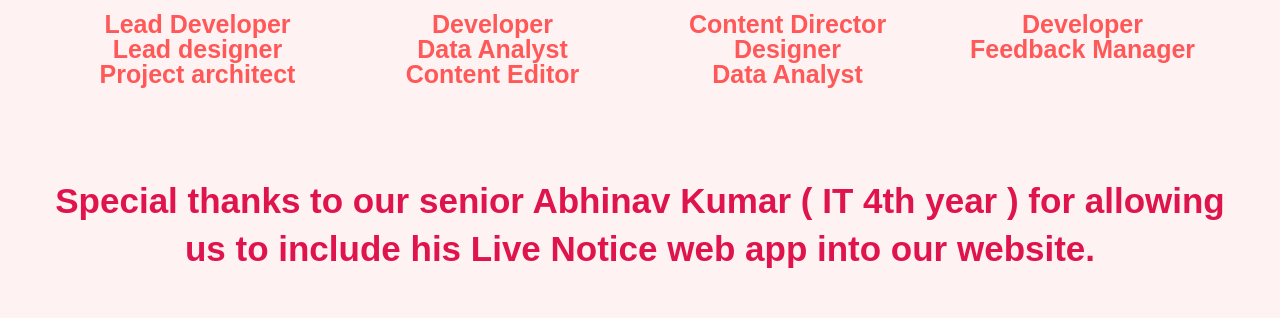
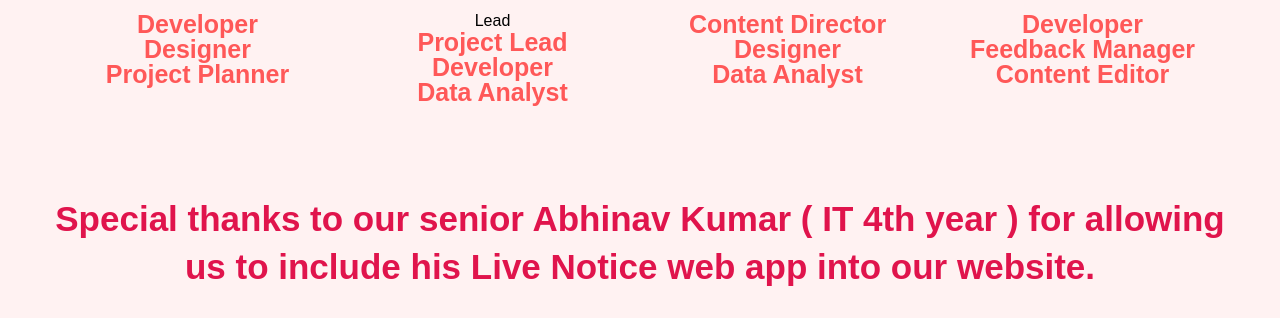
Before and after one commit to SAMBITMALLICK2003/Assistancia, a plain HTML site: page index.html in a window 1280 px wide. Shown: the part 2364-2682 px from the top of the page. Drawn offline with nearby package versions, Linux system fonts and the light colour scheme; a web font is replaced by a local one.

Commit message:
Update index.html

```diff
--- a/index.html
+++ b/index.html
@@ -89,7 +89,7 @@
          </div>
          <p class="text-blk name">Sambit Mallick
          </p>
-         <p class="text-blk position">Lead Developer <br> Lead designer <br> Project architect
+         <p class="text-blk position">Developer <br> Designer <br> Project Planner
          </p>
        </div>
      </div>
@@ -100,8 +100,8 @@
              class="team-img" />
          </div>
          <p class="text-blk name">Snigdha Paul
-         </p>
-         <p class="text-blk position">Developer <br> Data Analyst <br> Content Editor
+         </p>Lead
+         <p class="text-blk position">Project Lead  <br> Developer <br> Data Analyst
          </p>
        </div>
      </div>
@@ -125,7 +125,7 @@
          </div>
          <p class="text-blk name">Subhadeep Paul
          </p>
-         <p class="text-blk position">Developer <br> Feedback Manager
+         <p class="text-blk position">Developer <br> Feedback Manager <br> Content Editor
          </p>
        </div>
      </div>
```
